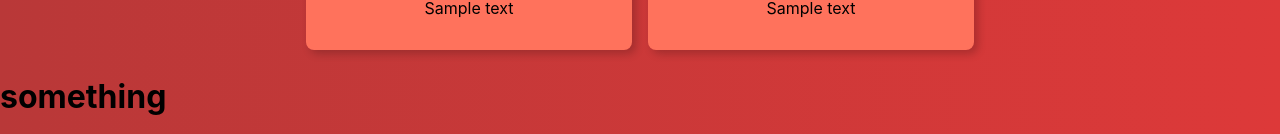
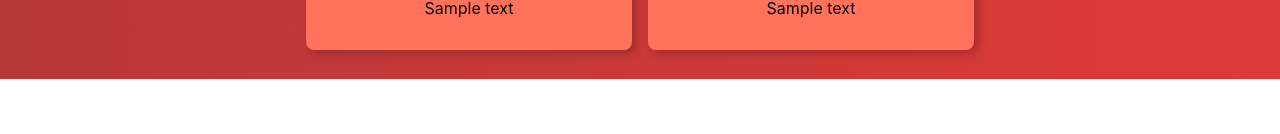
Before and after one commit to Sycendin/gallery, a React (Create React App) app: page / in a window 1280 px wide. Shown: the part 738-872 px from the top of the page. After the commit the page ends 817 px from the top, so only its background shows below. Built offline with nearby package versions, Linux system fonts and the light colour scheme.

Commit message:
clicking on each generated picture now pops up modal

```diff
--- a/src/App.js
+++ b/src/App.js
@@ -5,7 +5,7 @@ import Images from "./Images";
 import CardList from "./components/Cardlist";
 function App() {
   const [isOpen, setIsOpen] = useState(false);
-  const [changedInfo, setInfo] = useState("");
+  const [changedInfo, setInfo] = useState([]);
   let modalInfo = "";
   const changeInfo = (info) => {
     modalInfo = info;
@@ -37,9 +37,9 @@ function App() {
             Modal
           </Modal>
         </div>
-        <CardList changeinfo={infoChange} images={Images} />
+        <CardList open={setIsOpen} changeinfo={infoChange} images={Images} />
       </div>
-      <h1>{changedInfo}</h1>
+      <h1>{changedInfo[0]}</h1>
     </Fragment>
   );
 }
--- a/src/components/Card.js
+++ b/src/components/Card.js
@@ -2,15 +2,21 @@ import React, { Fragment } from "react";
 
 // enter properties
 // destructure from props in the parameters
-const Card = ({ day, text, link, directLink, change }) => {
+const Card = ({ day, text, link, directLink, change, open }) => {
   // destructure from props
   // const {name, email, id} = props;
-  change("something");
+  // change("something");
   return (
     // use Fragment so we don't need to wrap everything in <div>
     <Fragment>
       <div className="bg-light-red dib br3 pa3 ma2 grow bw2 shadow-5">
-        <img alt="gallery" style={{ height: 336, width: 294 }} src={link} />
+        <img
+          onMouseOver={() => change([day, text, link])}
+          onClick={() => open(true)}
+          alt="gallery"
+          style={{ height: 336, width: 294 }}
+          src={link}
+        />
         <div>
           <h2>{day}</h2>
           <p>{text}</p>
--- a/src/components/Cardlist.js
+++ b/src/components/Cardlist.js
@@ -1,7 +1,7 @@
 import React from "react";
 import Card from "./Card";
 
-const CardList = ({ changeinfo, images }) => {
+const CardList = ({ changeinfo, images, open }) => {
   // const cardArray= robots.map((user, i) =>{
   // need a unique key for map arrays, otherwise react wont like that
   // changeinfo("blash");
@@ -16,6 +16,7 @@ const CardList = ({ changeinfo, images }) => {
             text={images[i].text}
             directLink={images[i].directLink}
             change={changeinfo}
+            open={open}
           />
         );
       })}
```
